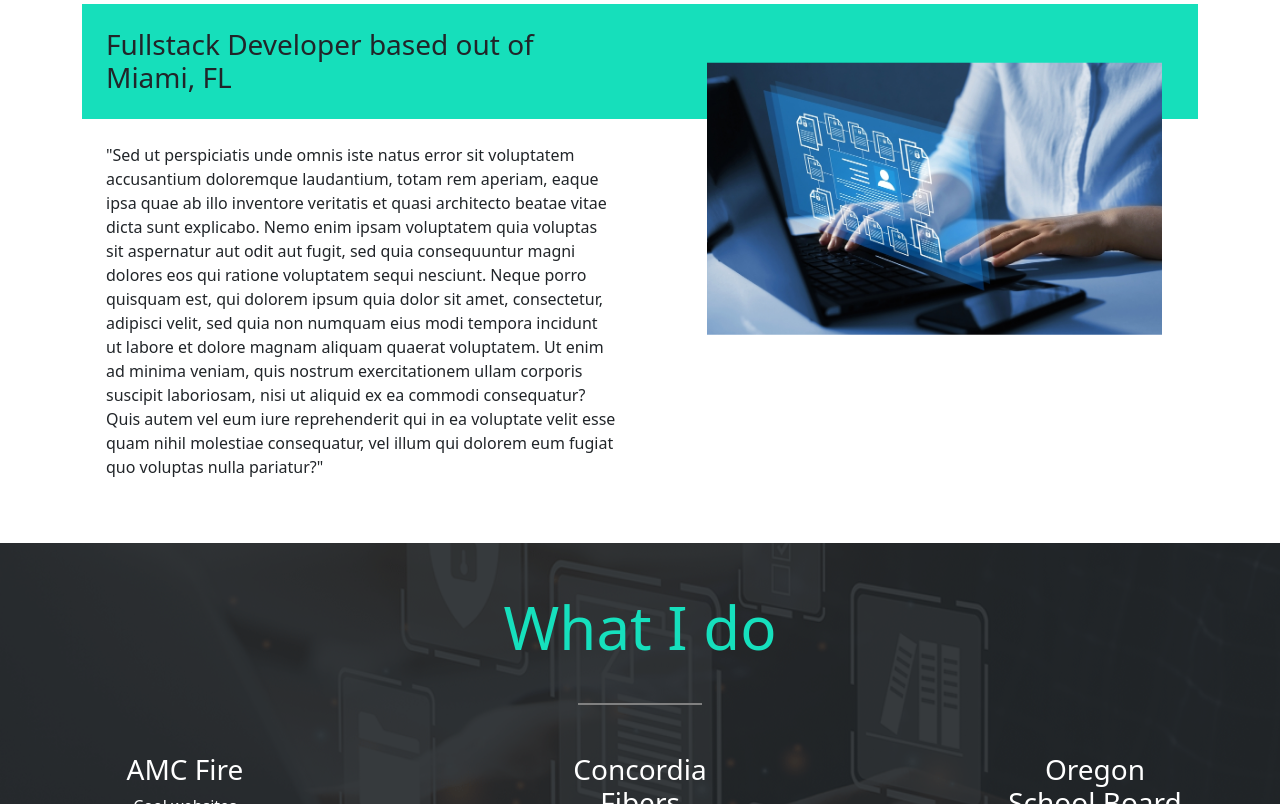
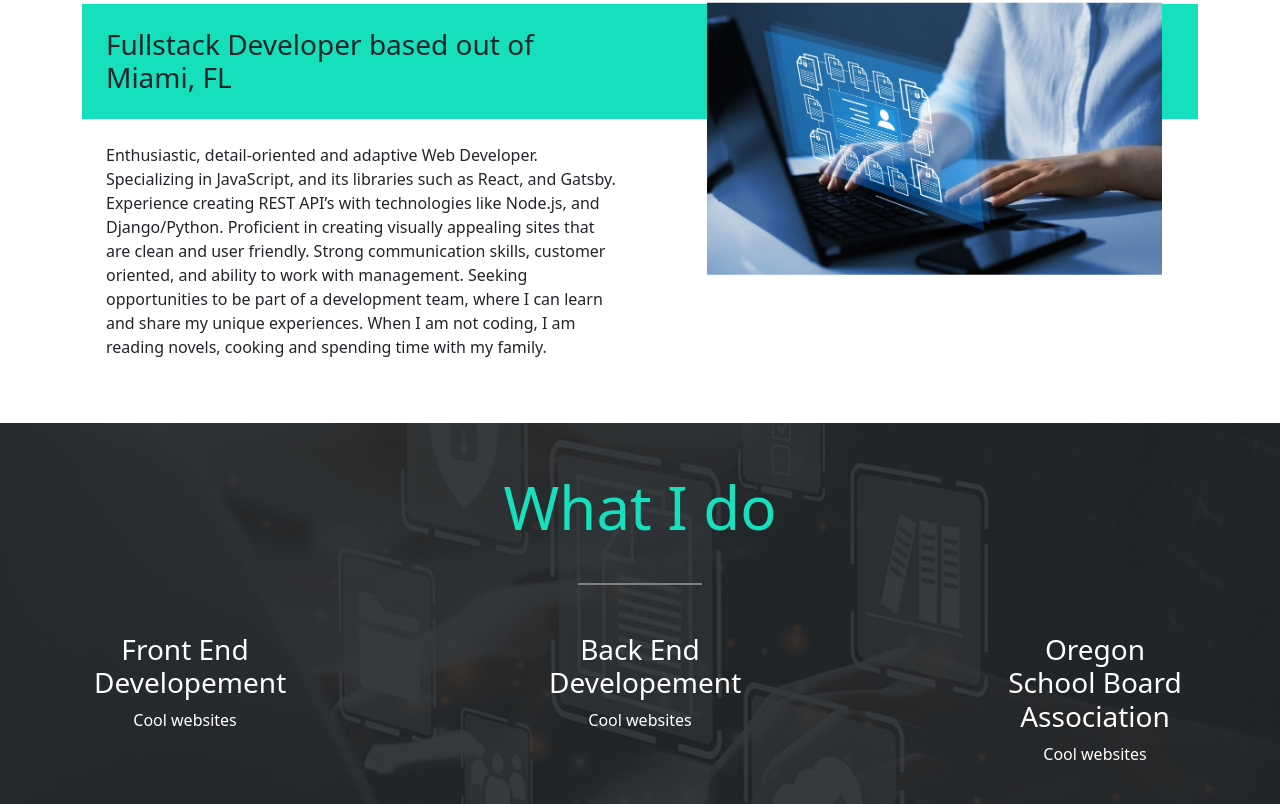
Before and after one commit to scotth527/portfolio-site, a React (Vite) app: page / in a window 1280 px wide. Shown: the part 1696-2500 px from the top of the page. Built offline with nearby package versions, Linux system fonts and the light colour scheme.

Commit message:
updated information on cards

```diff
--- a/src/components/BioSection.jsx
+++ b/src/components/BioSection.jsx
@@ -28,7 +28,7 @@ const BioSection = ( props ) => {
 
         <div className='text-start pt-4 px-4 col-lg-6'>
             <p className=''>
-                "Sed ut perspiciatis unde omnis iste natus error sit voluptatem accusantium doloremque laudantium, totam rem aperiam, eaque ipsa quae ab illo inventore veritatis et quasi architecto beatae vitae dicta sunt explicabo. Nemo enim ipsam voluptatem quia voluptas sit aspernatur aut odit aut fugit, sed quia consequuntur magni dolores eos qui ratione voluptatem sequi nesciunt. Neque porro quisquam est, qui dolorem ipsum quia dolor sit amet, consectetur, adipisci velit, sed quia non numquam eius modi tempora incidunt ut labore et dolore magnam aliquam quaerat voluptatem. Ut enim ad minima veniam, quis nostrum exercitationem ullam corporis suscipit laboriosam, nisi ut aliquid ex ea commodi consequatur? Quis autem vel eum iure reprehenderit qui in ea voluptate velit esse quam nihil molestiae consequatur, vel illum qui dolorem eum fugiat quo voluptas nulla pariatur?"
+              Enthusiastic, detail-oriented and adaptive Web Developer. Specializing in JavaScript, and its libraries such as React, and Gatsby. Experience creating REST API’s with technologies like Node.js, and Django/Python. Proficient in creating visually appealing sites that are clean and user friendly. Strong communication skills, customer oriented, and ability to work with management. Seeking opportunities to be part of a development team, where I can learn and share my unique experiences. When I am not coding, I am reading novels, cooking and spending time with my family.
             </p>
         </div>
 
--- a/src/components/TextCardContainer.jsx
+++ b/src/components/TextCardContainer.jsx
@@ -10,13 +10,13 @@ function TextCardContainer({ bgImage }) {
     const websites = [
         {
             url: "test.com",
-            title: "AMC Fire",
+            title: "Front End Developement  ",
             description: "Cool websites",
             image: "fancy.png"
         },
         {
             url: "test.com",
-            title: "Concordia Fibers",
+            title: "Back End Developement",
             description: "Cool websites",
             image: "fancy.png"
         },
--- a/src/index.css
+++ b/src/index.css
@@ -67,14 +67,3 @@ button:focus-visible {
     background-color: #f9f9f9;
   }
 }
-
-.hero-container {
-  padding: 12rem 0;
-}
-
-.hero-container img {
-
-  /* width: 50%; */
-  width: 100%;
-  padding-left: 4rem;
-}
```
